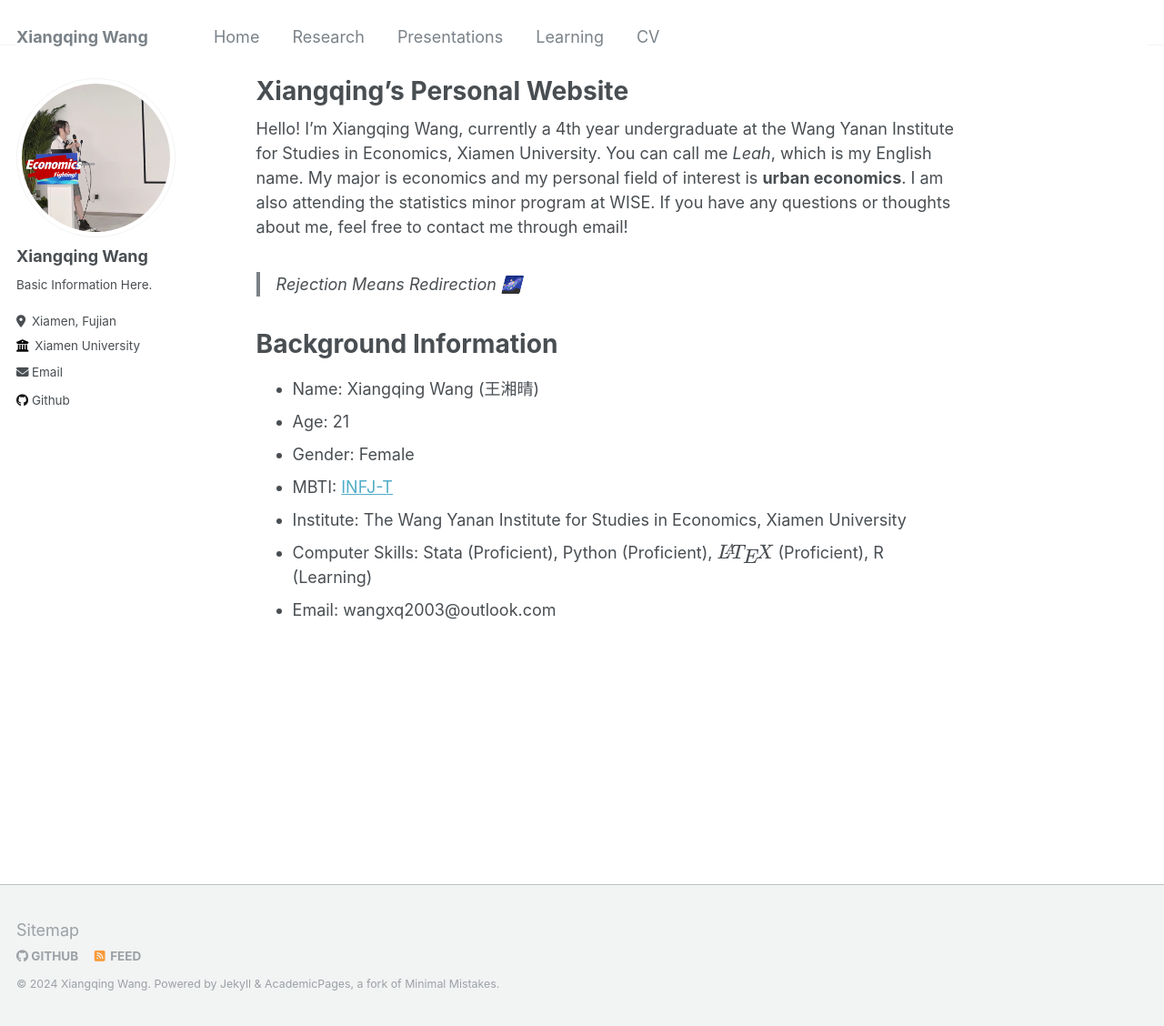
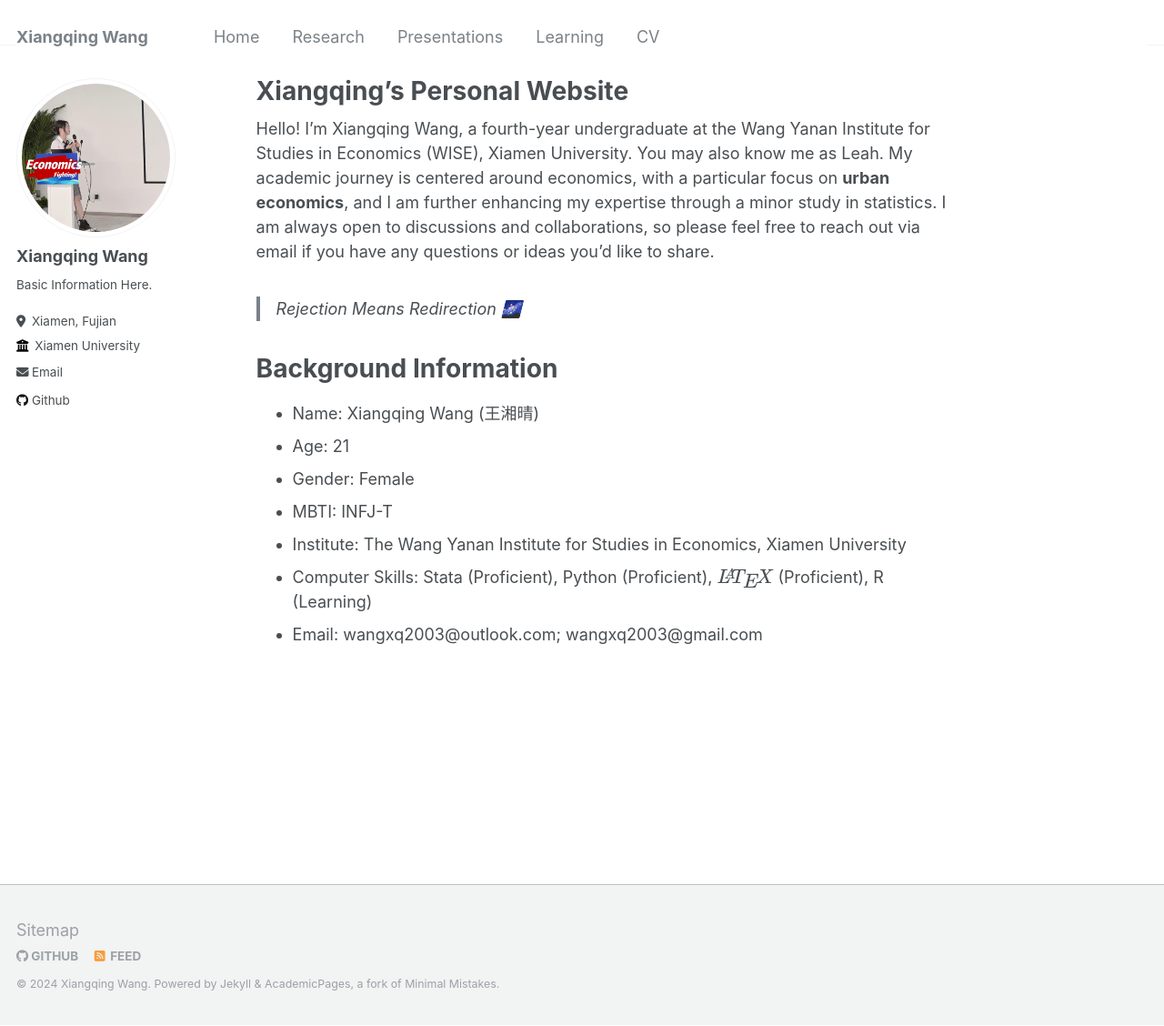
Before and after one commit to leahxqing/leahxqing.github.io, a Jekyll site: the page built from _pages/about.md, in a window 1280 px wide and 1128 px high. Shown: the whole window at 91% size. Built offline with Jekyll 4.4.1, drawn with Linux system fonts in a browser that asks for light colours.

Commit message:
Update about.md

```diff
--- a/_pages/about.md
+++ b/_pages/about.md
@@ -7,7 +7,7 @@ redirect_from:
   - /about.html
 ---
 
-Hello! I'm Xiangqing Wang, currently a 4th year undergraduate at the Wang Yanan Institute for Studies in Economics, Xiamen University. You can call me *Leah*, which is my English name. My major is economics and my personal field of interest is **urban economics**. I am also attending the statistics minor program at WISE. If you have any questions or thoughts about me, feel free to contact me through email!
+Hello! I'm Xiangqing Wang, a fourth-year undergraduate at the Wang Yanan Institute for Studies in Economics (WISE), Xiamen University. You may also know me as Leah. My academic journey is centered around economics, with a particular focus on **urban economics**, and I am further enhancing my expertise through a minor study in statistics. I am always open to discussions and collaborations, so please feel free to reach out via email if you have any questions or ideas you'd like to share.
 
 > Rejection Means Redirection 🌌
 
@@ -16,7 +16,7 @@ Background Information
 - Name: Xiangqing Wang (王湘晴)
 - Age: 21
 - Gender: Female
-- MBTI: [INFJ-T](https://www.16personalities.com/profiles/633d9485f4235)
+- MBTI: INFJ-T
 - Institute: The Wang Yanan Institute for Studies in Economics, Xiamen University
 - Computer Skills: Stata (Proficient), Python (Proficient), $$\LaTeX$$ (Proficient), R (Learning)
-- Email: wangxq2003@outlook.com
+- Email: wangxq2003@outlook.com; wangxq2003@gmail.com
```
